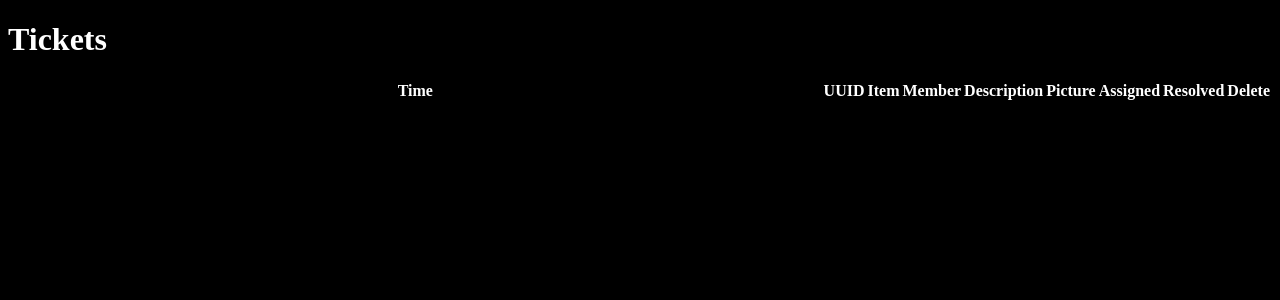
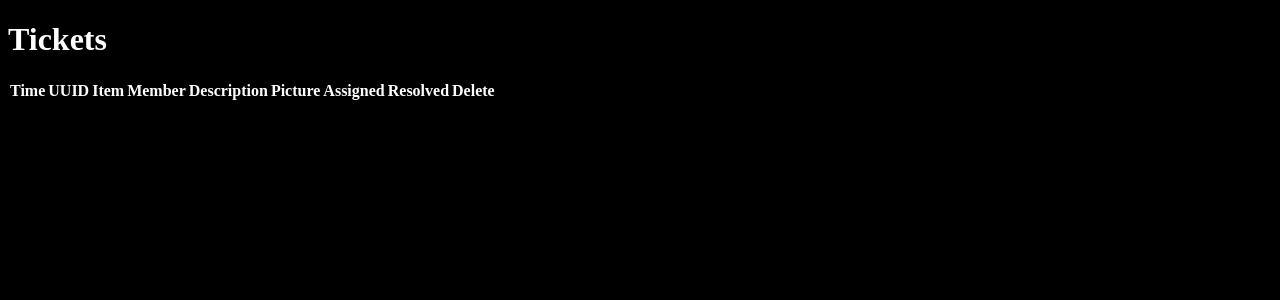
Before and after one commit to coderbunker/ticket-system, a Node server app: page /tickets in a window 1280 px wide. Shown: the top 300 px of the page. Run offline with Node 20, Linux system fonts and the light colour scheme; data that the repository does not hold is empty.

Commit message:
modify tickets template 4

```diff
--- a/views/tickets.ejs
+++ b/views/tickets.ejs
@@ -7,7 +7,6 @@
       border: 1px solid black;
       border-collapse: collapse;
       text-align: center;
-      width: 100%;
     }
   </style>
 </head>
```
